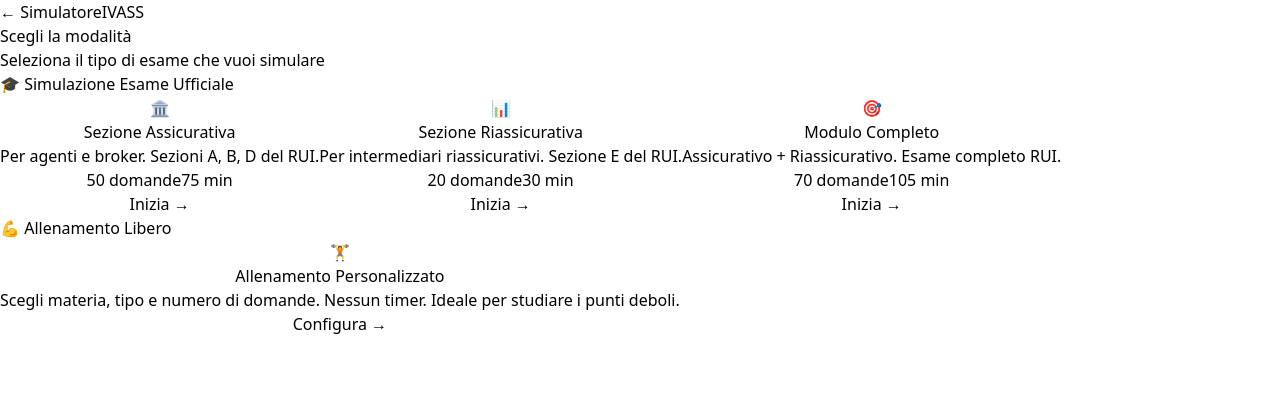
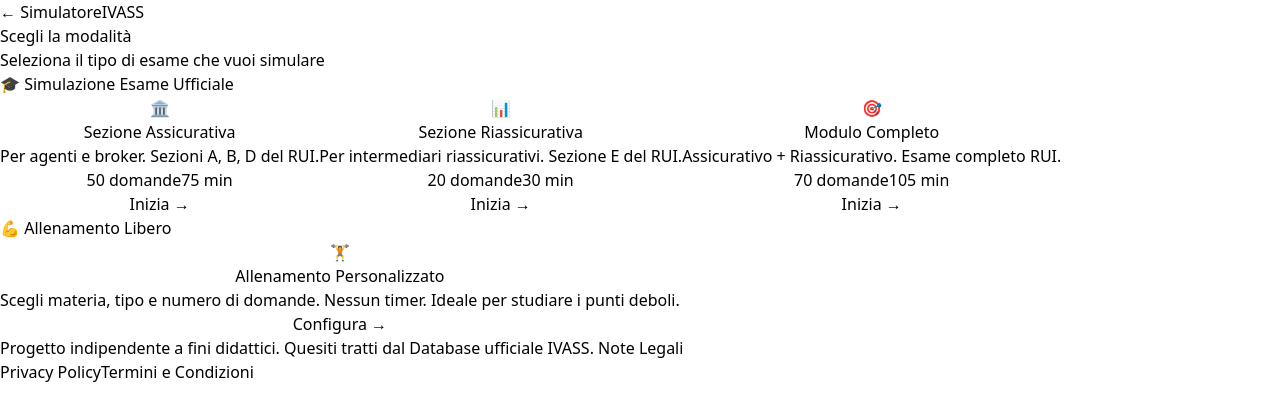
Before and after one commit to brunerimatteo-beep/simulatore-ivass, a React (Vite) app: page /simulazione in a window 1280 px wide. Shown: the top 420 px of the page. Built offline with nearby package versions, Linux system fonts and the light colour scheme; no server answers.

Commit message:
note legali

```diff
--- a/src/App.tsx
+++ b/src/App.tsx
@@ -7,6 +7,7 @@
 import Allenamento from './pages/Allenamento'
 import Successo from './pages/Successo'
 import Login from './pages/Login'
+import Info from './pages/Info'
 
 const queryClient = new QueryClient()
 
@@ -18,6 +19,7 @@
           <Route path="/" element={<Home />} />
           <Route path="/login" element={<Login />} />
           <Route path="/successo" element={<Successo />} />
+          <Route path="/info" element={<Info />} />
 
           <Route path="/simulazione" element={<Simulazione />} />
           <Route path="/esame/:sessioneId" element={<EsameAttivo />} />
--- /dev/null
+++ b/src/components/Footer.tsx
@@ -0,0 +1,28 @@
+import { Link } from 'react-router-dom'
+
+interface FooterProps {
+  /** Layout compatto per pagine centrate (es. Login) */
+  compact?: boolean
+}
+
+export default function Footer({ compact = false }: FooterProps) {
+  return (
+    <footer className={`border-t border-gray-100 ${compact ? 'px-4 py-4' : 'px-6 py-6'}`}>
+      <div className={`mx-auto flex flex-col sm:flex-row items-center justify-between gap-3 text-xs text-gray-400 ${compact ? 'max-w-md' : 'max-w-2xl'}`}>
+        <span className="text-center sm:text-left">
+          Progetto indipendente a fini didattici. Quesiti tratti dal Database ufficiale IVASS.
+          {' '}
+          <Link to="/info" className="text-blue-600 hover:text-blue-700 hover:underline">
+            Note Legali
+          </Link>
+        </span>
+        {!compact && (
+          <div className="flex gap-4 flex-shrink-0">
+            <a href="#" className="hover:text-gray-600">Privacy Policy</a>
+            <a href="#" className="hover:text-gray-600">Termini e Condizioni</a>
+          </div>
+        )}
+      </div>
+    </footer>
+  )
+}
--- a/src/pages/Allenamento.tsx
+++ b/src/pages/Allenamento.tsx
@@ -1,6 +1,7 @@
 import { useEffect, useState } from 'react'
 import { useNavigate } from 'react-router-dom'
 import { supabase } from '../lib/supabase'
+import Footer from '../components/Footer'
 import type { Domanda } from '../types'
 import { useAuth } from '../hooks/useAuth'
 
@@ -304,6 +305,10 @@
         </div>
 
       </main>
+
+      <footer className="border-t border-gray-200 bg-white">
+        <Footer />
+      </footer>
     </div>
   )
 }
--- a/src/pages/Home.tsx
+++ b/src/pages/Home.tsx
@@ -1,5 +1,6 @@
 import { useNavigate } from 'react-router-dom'
 import { useAuth } from '../hooks/useAuth'
+import Footer from '../components/Footer'
 
 export default function Home() {
   const navigate = useNavigate()
@@ -132,15 +133,7 @@
 
       </main>
 
-      <footer className="border-t border-gray-100 px-6 py-6">
-        <div className="max-w-2xl mx-auto flex flex-col sm:flex-row items-center justify-between gap-3 text-xs text-gray-400">
-          <span>© 2026 SimulatoreIVASS — domande tratte dal database ufficiale IVASS</span>
-          <div className="flex gap-4">
-            <a href="#" className="hover:text-gray-600">Privacy Policy</a>
-            <a href="#" className="hover:text-gray-600">Termini e Condizioni</a>
-          </div>
-        </div>
-      </footer>
+      <Footer />
 
     </div>
   )
--- a/src/pages/Login.tsx
+++ b/src/pages/Login.tsx
@@ -1,6 +1,7 @@
 import { useState } from 'react'
 import { useNavigate, useSearchParams } from 'react-router-dom'
 import { supabase } from '../lib/supabase'
+import Footer from '../components/Footer'
 
 export default function Login() {
   const navigate = useNavigate()
@@ -47,7 +48,8 @@
   }
 
   return (
-    <div className="min-h-screen bg-gray-50 flex items-center justify-center px-6">
+    <div className="min-h-screen bg-gray-50 flex flex-col">
+      <div className="flex-1 flex items-center justify-center px-6 py-8">
       <div className="max-w-md w-full">
 
         <div className="text-center mb-8">
@@ -142,6 +144,8 @@
         </p>
 
       </div>
+      </div>
+      <Footer compact />
     </div>
   )
 }
--- a/src/pages/Risultato.tsx
+++ b/src/pages/Risultato.tsx
@@ -1,5 +1,6 @@
 import { useNavigate, useLocation } from 'react-router-dom'
 import { segnaTrialUsato } from '../lib/trial'
+import Footer from '../components/Footer'
 import type { Domanda } from '../types'
 
 export default function Risultato() {
@@ -220,6 +221,10 @@
         </div>
 
       </main>
+
+      <footer className="border-t border-gray-200 bg-white">
+        <Footer />
+      </footer>
     </div>
   )
 }
--- a/src/pages/Simulazione.tsx
+++ b/src/pages/Simulazione.tsx
@@ -1,5 +1,6 @@
 import { useNavigate } from 'react-router-dom'
 import { supabase } from '../lib/supabase'
+import Footer from '../components/Footer'
 import { useState } from 'react'
 import type { TipoEsame, Domanda } from '../types'
 import { useAuth } from '../hooks/useAuth'
@@ -240,6 +241,10 @@
         </button>
 
       </main>
+
+      <footer className="border-t border-gray-200 bg-white">
+        <Footer />
+      </footer>
     </div>
   )
 }
--- a/src/pages/Successo.tsx
+++ b/src/pages/Successo.tsx
@@ -2,6 +2,7 @@
 import { useNavigate } from 'react-router-dom'
 import { segnaAccessoPagato } from '../lib/trial'
 import { supabase } from '../lib/supabase'
+import Footer from '../components/Footer'
 
 export default function Successo() {
   const navigate = useNavigate()
@@ -35,18 +36,22 @@
 
   if (checking) {
     return (
-      <div className="min-h-screen flex items-center justify-center">
-        <div className="text-center">
-          <div className="text-4xl mb-4">⏳</div>
-          <p className="text-gray-600">Attivazione accesso in corso...</p>
+      <div className="min-h-screen bg-gray-50 flex flex-col">
+        <div className="flex-1 flex items-center justify-center">
+          <div className="text-center">
+            <div className="text-4xl mb-4">⏳</div>
+            <p className="text-gray-600">Attivazione accesso in corso...</p>
+          </div>
         </div>
+        <Footer compact />
       </div>
     )
   }
 
   if (errore) {
     return (
-      <div className="min-h-screen bg-gray-50 flex items-center justify-center px-6">
+      <div className="min-h-screen bg-gray-50 flex flex-col">
+        <div className="flex-1 flex items-center justify-center px-6">
         <div className="max-w-md w-full text-center">
           <div className="bg-white rounded-2xl shadow-sm border border-gray-100 p-10">
             <div className="text-5xl mb-4">⚠️</div>
@@ -62,12 +67,15 @@
             </button>
           </div>
         </div>
+        </div>
+        <Footer compact />
       </div>
     )
   }
 
   return (
-    <div className="min-h-screen bg-gray-50 flex items-center justify-center px-6">
+    <div className="min-h-screen bg-gray-50 flex flex-col">
+      <div className="flex-1 flex items-center justify-center px-6">
       <div className="max-w-md w-full text-center">
         <div className="bg-white rounded-2xl shadow-sm border border-gray-100 p-10">
           <div className="text-5xl mb-4">🎉</div>
@@ -83,6 +91,8 @@
           </button>
         </div>
       </div>
+      </div>
+      <Footer compact />
     </div>
   )
 }
```
